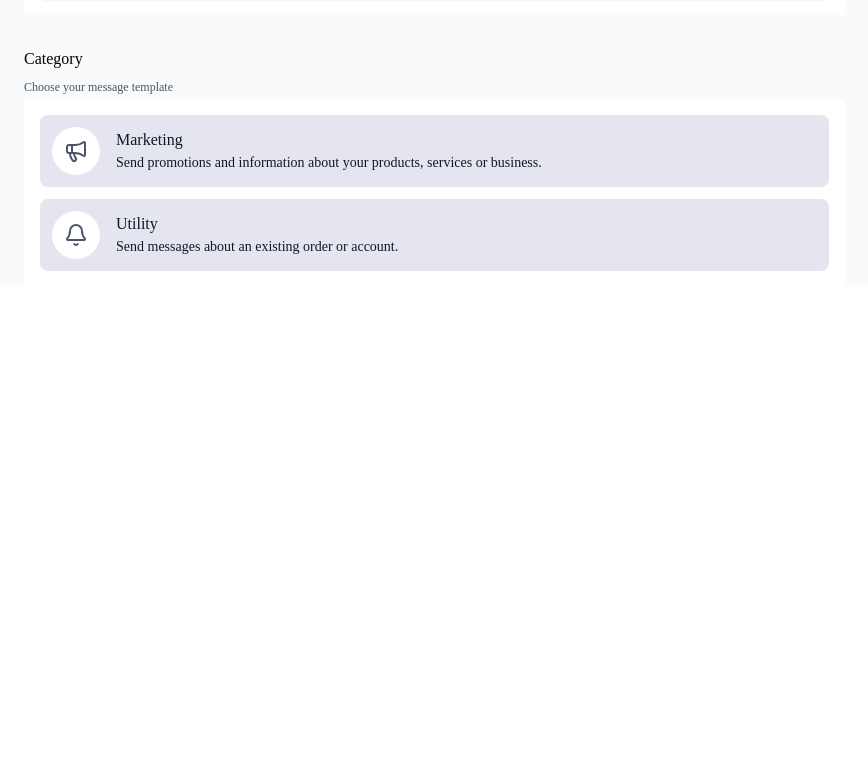
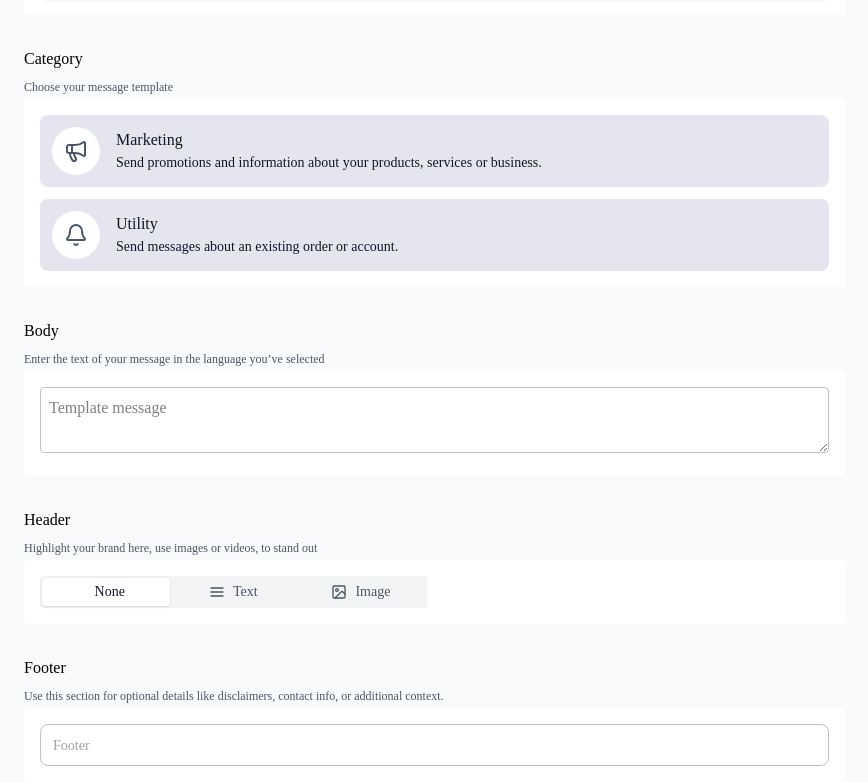
Before and after one commit to sirSayed98/template-message, a React (Vite) app: page / in a window 1280 px wide. Shown: the part 353-1135 px from the top of the page, without its empty margins (0-868 px from the left). Before the commit the page ends 800 px from the top, so only its background shows below. Built offline with nearby package versions, Linux system fonts and the light colour scheme.

Commit message:
feat: integrate Body, Header, and Footer components into FormContainer

```diff
--- a/src/components/form/form-container.tsx
+++ b/src/components/form/form-container.tsx
@@ -1,10 +1,17 @@
 import Category from './category';
 import TempleteDetails from './templete-details';
+import Body from './body';
+import Footer from './footer';
+import Header from './header';
+
 export default function FormContainer() {
   return (
     <>
       <TempleteDetails />
       <Category onCategorySelect={() => {}} />
+      <Body />
+      <Header />
+      <Footer />
     </>
   )
 }
```
